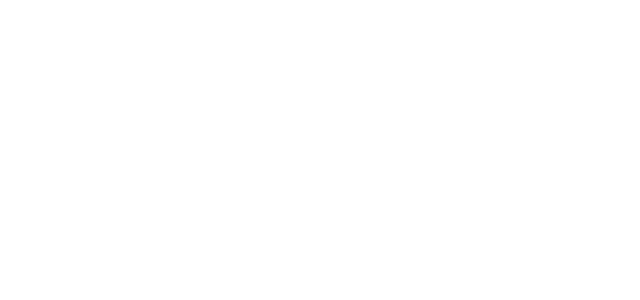
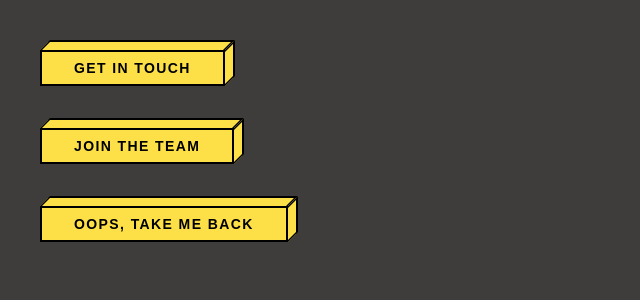
Before and after one commit to ipx12/SnakeProject, a React (Vite) app: page / in a window 1280 px wide. Shown: the top 300 px of the page, without its empty margins (0-640 px from the left). Built offline with nearby package versions, Linux system fonts and the light colour scheme.

Commit message:
added Main button

```diff
--- a/src/App.jsx
+++ b/src/App.jsx
@@ -1,11 +1,13 @@
-import snakeImg from './assets/images/firstSnake.png'
-import './App.css'
-import { Button } from './components/ui/button'
-import { Camera, FolderClosed } from 'lucide-react'
+import MainButton from "./components/web/buttons/mainButton"
+
+
 function App() {
   return (
     <>
-      <main className="h-screen">
+      <main className="h-screen bg-[#3e3d3c] p-10 flex flex-col gap-8 items-start">
+        <MainButton>GET IN TOUCH</MainButton>
+        <MainButton>JOIN THE TEAM</MainButton>
+        <MainButton>OOPS, TAKE ME BACK</MainButton>
       </main>
     </>
   )
--- /dev/null
+++ b/src/components/web/buttons/mainButton.jsx
@@ -0,0 +1,10 @@
+import { Button } from "@/components/ui/button"
+import { cn } from "@/lib/utils"
+
+const MainButton = ({ className, ...props }) => {
+    return (
+        <Button className={cn('btn-3d px-8 py-4 rounded-none', className)} {...props} />
+    )
+}
+
+export default MainButton
--- a/src/index.css
+++ b/src/index.css
@@ -117,6 +117,62 @@
     --sidebar-ring: oklch(0.556 0 0);
 }
 
+.btn-3d {
+  --depth: 10px;
+  --bg: #fde047; /* yellow-300 */
+  --text: #000;
+  --border: #000;
+  --border-width: 2px;
+
+  position: relative;
+  background-color: var(--bg);
+  color: var(--text);
+  border: var(--border-width) solid var(--border);
+  transition: all 0.2s ease;
+  margin-top: var(--depth);
+  margin-right: var(--depth);
+  font-weight: 600;
+  letter-spacing: 0.1em;
+}
+
+.btn-3d::before {
+  content: "";
+  position: absolute;
+  top: calc((var(--depth) + var(--border-width)) * -1);
+  left: calc(var(--border-width) * -1);
+  width: calc(100% + var(--border-width) * 2);
+  height: var(--depth);
+  background-color: var(--bg);
+  border: var(--border-width) solid var(--border);
+  border-bottom: none;
+  transform: skewX(-45deg);
+  transform-origin: bottom;
+  transition: all 0.2s ease;
+}
+
+.btn-3d::after {
+  content: "";
+  position: absolute;
+  top: calc(var(--border-width) * -1);
+  right: calc((var(--depth) + var(--border-width)) * -1);
+  width: var(--depth);
+  height: calc(100% + var(--border-width) * 2);
+  background-color: var(--bg);
+  border: var(--border-width) solid var(--border);
+  border-left: none;
+  transform: skewY(-45deg);
+  transform-origin: left;
+  transition: all 0.2s ease;
+}
+
+.btn-3d:hover {
+  --bg: #000;
+  --text: #fde047;
+  --border: #fde047;
+  cursor: pointer;
+}
+
+
 @layer base {
   * {
     @apply border-border outline-ring/50;
```
